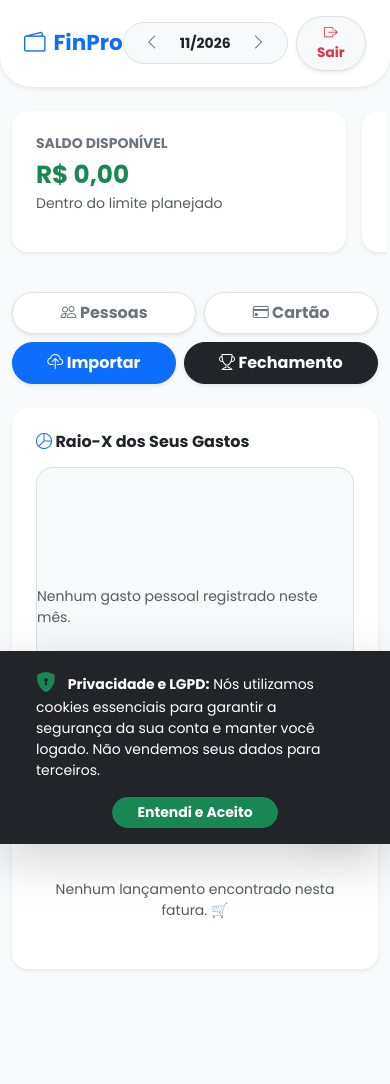
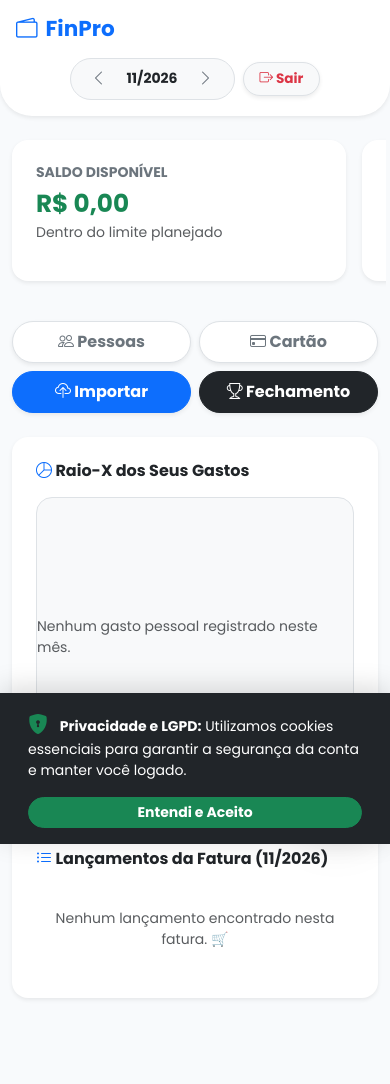
Before and after one commit to EduardoRosaSilva/app-financas, a Django app: page / in a window 390 px wide. Shown: the top 1084 px of the page. Before the commit the page ends 972 px from the top, so only its background shows below. Run offline with Django 5.2, Linux system fonts and the light colour scheme; the visitor is signed in with stand-in values (Sample User, id 1); data comes from the database, SQL or seed files in the repository; data that the repository does not hold is empty.

Commit message:
Ajusta responsividade mobile, icone do app e visibilidade do banner LGPD

```diff
--- a/gestao/templates/gestao/dashboard.html
+++ b/gestao/templates/gestao/dashboard.html
@@ -23,7 +23,7 @@
         .linha-clicavel { transition: background-color 0.2s; }
         .linha-clicavel:hover { background-color: #f1f5f9 !important; }
 
-        /* Flutua o da Mensagem de Alerta */
+        /* Alerta Flutuante de Mensagens */
         .alerta-flutuante {
             position: fixed;
             top: 20px;
@@ -34,19 +34,38 @@
             max-width: 400px;
             box-shadow: 0 10px 30px rgba(0,0,0,0.1);
         }
+
+        /* Banner de Cookies LGPD Ajustado para Mobile */
+        #lgpd-banner {
+            position: fixed;
+            bottom: 0;
+            left: 0;
+            width: 100%;
+            z-index: 99999;
+            box-shadow: 0 -5px 25px rgba(0,0,0,0.15);
+            display: none;
+        }
     </style>
 </head>
 <body>
-    <!-- Header Topo -->
+    <!-- Header Topo Responsivo -->
     <div class="bg-white sticky-top shadow-sm py-3 mb-4 rounded-bottom-5">
-        <div class="container d-flex justify-content-between align-items-center px-4">
+        <div class="container px-3 px-md-4">
+            <div class="d-flex flex-column flex-sm-row justify-content-between align-items-center gap-3">
+
+                <!-- Título e Botão de Instalar App -->
+                <div class="d-flex align-items-center justify-content-between w-100 w-sm-auto">
                     <h4 class="fw-bold text-primary mb-0 d-flex align-items-center gap-2">
                         <i class="bi bi-wallet2"></i> FinPro
-                <button id="btnInstalarApp" class="btn btn-sm btn-warning fw-bold rounded-pill shadow-sm px-3 ms-2" style="display: none; font-size: 0.75rem;">
-                    <i class="bi bi-download"></i> Instalar
+                    </h4>
+                    <!-- Botão de Instalar PWA (Aparece apenas quando o navegador permite) -->
+                    <button id="btnInstalarApp" class="btn btn-sm btn-warning fw-bold rounded-pill shadow-sm px-3 ms-2 text-dark" style="display: none; font-size: 0.75rem;">
+                        <i class="bi bi-download"></i> Instalar App
                     </button>
-            </h4>
-            <div class="d-flex align-items-center gap-2">
+                </div>
+
+                <!-- Controles de Mês e Botão Sair -->
+                <div class="d-flex align-items-center justify-content-center gap-2 w-100 w-sm-auto">
                     <div class="d-flex align-items-center bg-light rounded-pill px-3 py-1 border">
                         <a href="?mes={{ mes_anterior }}&ano={{ ano_anterior }}" class="text-secondary text-decoration-none p-1"><i class="bi bi-chevron-left"></i></a>
                         <span class="fw-bold small mx-3 text-dark">{{ mes_atual }}/{{ ano_atual }}</span>
@@ -55,6 +74,8 @@
                     <a href="{% url 'logout' %}" class="btn btn-light text-danger rounded-pill px-3 fw-bold border shadow-sm" style="font-size: 0.85rem;">
                         <i class="bi bi-box-arrow-right"></i> Sair
                     </a>
+                </div>
+
             </div>
         </div>
     </div>
@@ -134,12 +155,20 @@
             </div>
         </div>
 
-        <!-- Botões de Ação Rapida -->
-        <div class="d-flex flex-wrap gap-2 mb-4">
-            <button class="btn btn-light bg-white border shadow-sm rounded-pill px-3 py-2 small fw-bold text-secondary flex-grow-1" data-bs-toggle="modal" data-bs-target="#modalGerenciarPessoas"><i class="bi bi-people"></i> Pessoas</button>
-            <button class="btn btn-light bg-white border shadow-sm rounded-pill px-3 py-2 small fw-bold text-secondary flex-grow-1" data-bs-toggle="modal" data-bs-target="#modalCartao"><i class="bi bi-credit-card"></i> Cartão</button>
-            <button class="btn btn-primary shadow-sm rounded-pill px-3 py-2 small fw-bold flex-grow-1" data-bs-toggle="modal" data-bs-target="#modalFatura"><i class="bi bi-cloud-upload"></i> Importar</button>
-            <button class="btn btn-dark shadow-sm rounded-pill px-3 py-2 small fw-bold flex-grow-1" data-bs-toggle="modal" data-bs-target="#modalResumoMes"><i class="bi bi-trophy"></i> Fechamento</button>
+        <!-- Botões de Ação Rapida Responsivos -->
+        <div class="row g-2 mb-4">
+            <div class="col-6 col-md-3">
+                <button class="btn btn-light bg-white border shadow-sm rounded-pill py-2 small fw-bold text-secondary w-100" data-bs-toggle="modal" data-bs-target="#modalGerenciarPessoas"><i class="bi bi-people"></i> Pessoas</button>
+            </div>
+            <div class="col-6 col-md-3">
+                <button class="btn btn-light bg-white border shadow-sm rounded-pill py-2 small fw-bold text-secondary w-100" data-bs-toggle="modal" data-bs-target="#modalCartao"><i class="bi bi-credit-card"></i> Cartão</button>
+            </div>
+            <div class="col-6 col-md-3">
+                <button class="btn btn-primary shadow-sm rounded-pill py-2 small fw-bold w-100" data-bs-toggle="modal" data-bs-target="#modalFatura"><i class="bi bi-cloud-upload"></i> Importar</button>
+            </div>
+            <div class="col-6 col-md-3">
+                <button class="btn btn-dark shadow-sm rounded-pill py-2 small fw-bold w-100" data-bs-toggle="modal" data-bs-target="#modalResumoMes"><i class="bi bi-trophy"></i> Fechamento</button>
+            </div>
         </div>
 
         <div class="card border-0 shadow-sm rounded-4 mb-4">
@@ -628,7 +657,6 @@
                                 </select>
                             </div>
 
-                            <!-- NOVA OPÇÃO DE PARCELAS NA EDIÇÃO -->
                             <div class="col-md-4">
                                 <label class="form-label text-secondary fw-bold small">Parcelas (Recalcular)</label>
                                 <input type="number" class="form-control bg-light border-0 rounded-4" name="parcelas" id="inputParcelasEdit{{ t.id }}" value="1" min="1" max="120">
@@ -643,7 +671,6 @@
                             </div>
                         </div>
 
-                        <!-- NOVA DIVISÃO COM AMIGOS NA EDIÇÃO -->
                         <hr class="my-4 text-muted">
                         <div class="form-check form-switch mb-3">
                             <input class="form-check-input toggle-divisao-edit" type="checkbox" id="toggleDivisaoEdit{{ t.id }}" data-target="secaoDivisaoAmigosEdit{{ t.id }}" style="width: 3em; height: 1.5em; cursor: pointer;">
@@ -693,13 +720,13 @@
     <!-- ========================================== -->
     <!-- LGPD: BANNER DE CONSENTIMENTO DE COOKIES   -->
     <!-- ========================================== -->
-    <div id="lgpd-banner" class="position-fixed bottom-0 start-0 w-100 bg-dark text-white text-center py-3 px-4 shadow-lg" style="z-index: 10000; display: none;">
+    <div id="lgpd-banner" class="bg-dark text-white py-3 px-3 px-md-4">
         <div class="container d-flex flex-column flex-md-row justify-content-between align-items-center gap-3">
             <div class="text-start small">
                 <i class="bi bi-shield-lock-fill text-success fs-5 me-2"></i>
-                <strong>Privacidade e LGPD:</strong> Nós utilizamos cookies essenciais para garantir a segurança da sua conta e manter você logado. Não vendemos seus dados para terceiros.
+                <strong>Privacidade e LGPD:</strong> Utilizamos cookies essenciais para garantir a segurança da conta e manter você logado.
             </div>
-            <button id="btn-aceitar-cookies" class="btn btn-success btn-sm rounded-pill px-4 fw-bold text-nowrap">
+            <button id="btn-aceitar-cookies" class="btn btn-success btn-sm rounded-pill px-4 fw-bold text-nowrap w-100 w-md-auto">
                 Entendi e Aceito
             </button>
         </div>
@@ -709,13 +736,12 @@
     <script src="https://cdn.jsdelivr.net/npm/bootstrap@5.3.0/dist/js/bootstrap.bundle.min.js"></script>
     <script src="https://cdn.jsdelivr.net/npm/chart.js"></script>
 
-    <!-- DEFESA XSS: Filtro Oficial do Django para JSON seguro -->
     {{ labels_grafico|json_script:"labels-data" }}
     {{ valores_grafico|json_script:"valores-data" }}
 
     <script>
         document.addEventListener('DOMContentLoaded', function() {
-            // Lógica do Banner LGPD
+            // Lógica do Banner LGPD (Força exibição correta caso o usuário ainda não tenha aceitado)
             if (!localStorage.getItem("lgpd_consentido")) {
                 document.getElementById("lgpd-banner").style.display = "block";
             }
@@ -724,7 +750,7 @@
                 document.getElementById("lgpd-banner").style.display = "none";
             });
 
-            // Mágica para o alerta sumir sozinho após 4 segundos
+            // Fechar mensagens automaticamente após 4 segundos
             setTimeout(function() {
                 let alertas = document.querySelectorAll('.alert-dismissible');
                 alertas.forEach(function(alerta) {
@@ -787,7 +813,6 @@
                 });
             }
 
-            // SCRIPTS DOS MODAIS DE EDIÇÃO (Corrigido para dentro da tag)
             document.querySelectorAll('.check-recorrente-edit').forEach(function(check) {
                 check.addEventListener('change', function() {
                     const inputParcelas = document.getElementById(this.getAttribute('data-target'));
@@ -890,7 +915,7 @@
             }
         }
 
-        // Register Service Worker for PWA
+        // Register Service Worker para PWA
         if ('serviceWorker' in navigator) {
             navigator.serviceWorker.register('/sw.js').then(function() {
                 console.log('Service Worker Registrado com Sucesso!');
@@ -899,7 +924,7 @@
             });
         }
 
-        // Lógica do Botão Mágico de Instalação (PWA)
+        // Botão de Instalação (PWA)
         let promptInstalacao;
         const btnInstalar = document.getElementById('btnInstalarApp');
 
```
Also changed, not shown: gestao/static/icone.png, 3 other files. Lines whose indentation alone changed are shown as unchanged.
